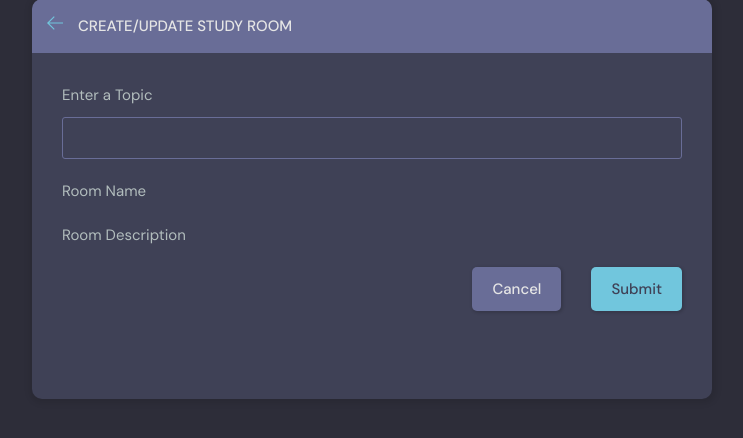
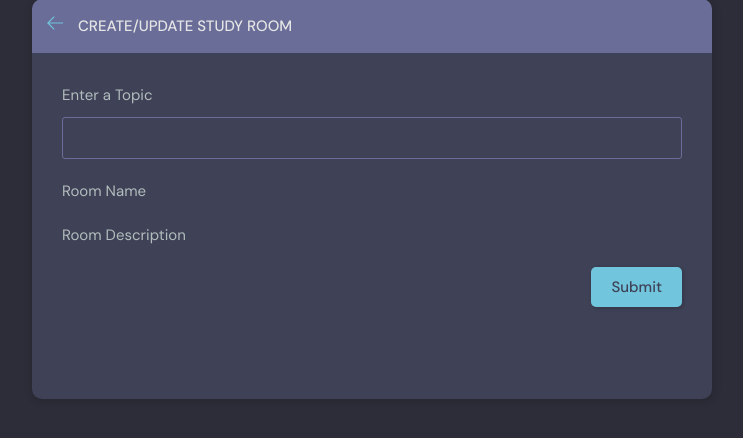
Before and after one commit to Maksym637/django-project, a Django app: template studybud/base/templates/base/room_form.html in a window 1280 px wide. Shown: the part 217-655 px from the top of the page, without its empty margins (268-1011 px from the left). Run offline with Django 4.2, Linux system fonts and the light colour scheme; the template is opened without the code that fills it, so the values that code supplies are empty.

Commit message:
coomit room_form

```diff
--- a/studybud/base/templates/base/room_form.html
+++ b/studybud/base/templates/base/room_form.html
@@ -58,7 +58,7 @@
 
 
             <div class="form__action">
-              <a class="btn btn--dark" href="index.html">Cancel</a>
+              <!-- <a class="btn btn--dark" href="index.html">Cancel</a> -->
               <button class="btn btn--main" type="submit">Submit</button>
             </div>
           </form>
```
